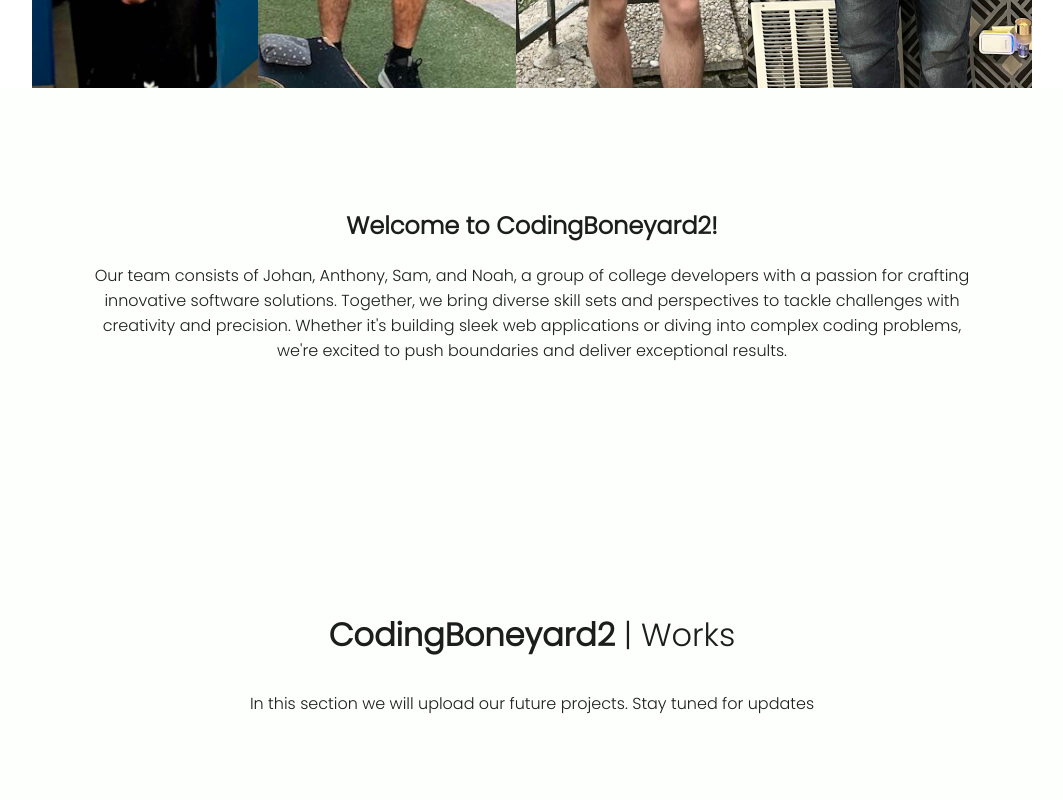
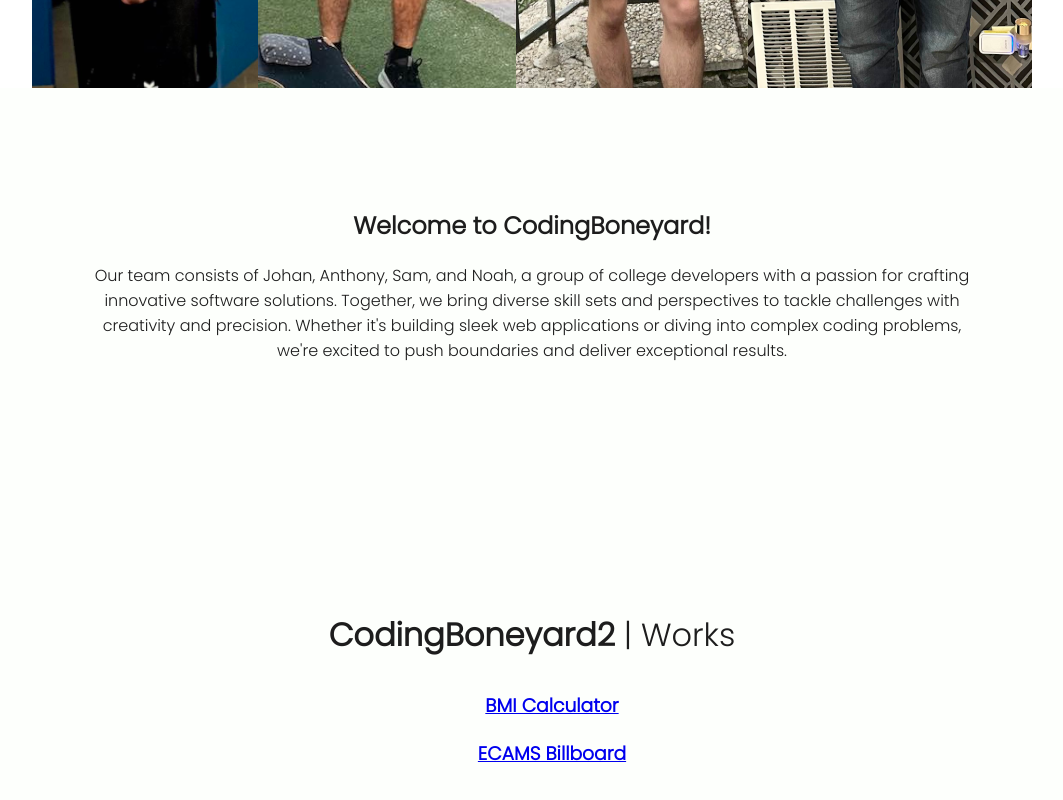
Before and after one commit to CodingBoneyard2/getting-to-know-eachother-teams-2, a plain HTML site: page index.html in a window 1280 px wide. Shown: the part 512-1312 px from the top of the page, without its empty margins (108-1171 px from the left). Drawn offline with Linux system fonts and the light colour scheme.

Commit message:
Fixed Additions

```diff
--- a/index.html
+++ b/index.html
@@ -23,7 +23,7 @@
     <!-- Intro to team Section -->
     <section class="intro-back">
         <div class="intro">
-            <h1>Welcome to CodingBoneyard2!</h1>
+            <h1>Welcome to CodingBoneyard!</h1>
             <p>Our team consists of Johan, Anthony, Sam, and Noah, a group of college developers with a passion for crafting innovative software solutions.
                 Together, we bring diverse skill sets and perspectives to tackle challenges with creativity and precision. Whether it's building sleek web
                 applications or diving into complex coding problems, we're excited to push boundaries and deliver exceptional results.</p>
@@ -33,7 +33,10 @@
     <section class="works-back">
         <div class="works">
             <p class="works-title"><span class="works-span">CodingBoneyard2</span> | Works</p>
-            <p>In this section we will upload our future projects. Stay tuned for updates</p>
+            <ul>
+                <a href="https://green-hill-0725bed10.5.azurestaticapps.net/" target="_blank"><h3>BMI Calculator</h3></a>
+                <a href="https://salmon-dune-0ef6bb910.4.azurestaticapps.net/" target="_blank"><h3>ECAMS Billboard</h3></a>
+            </ul>
         </div>
     </section>
     <!-- Portfolio Section -->
```
Also changed, not shown: 1 other file.
